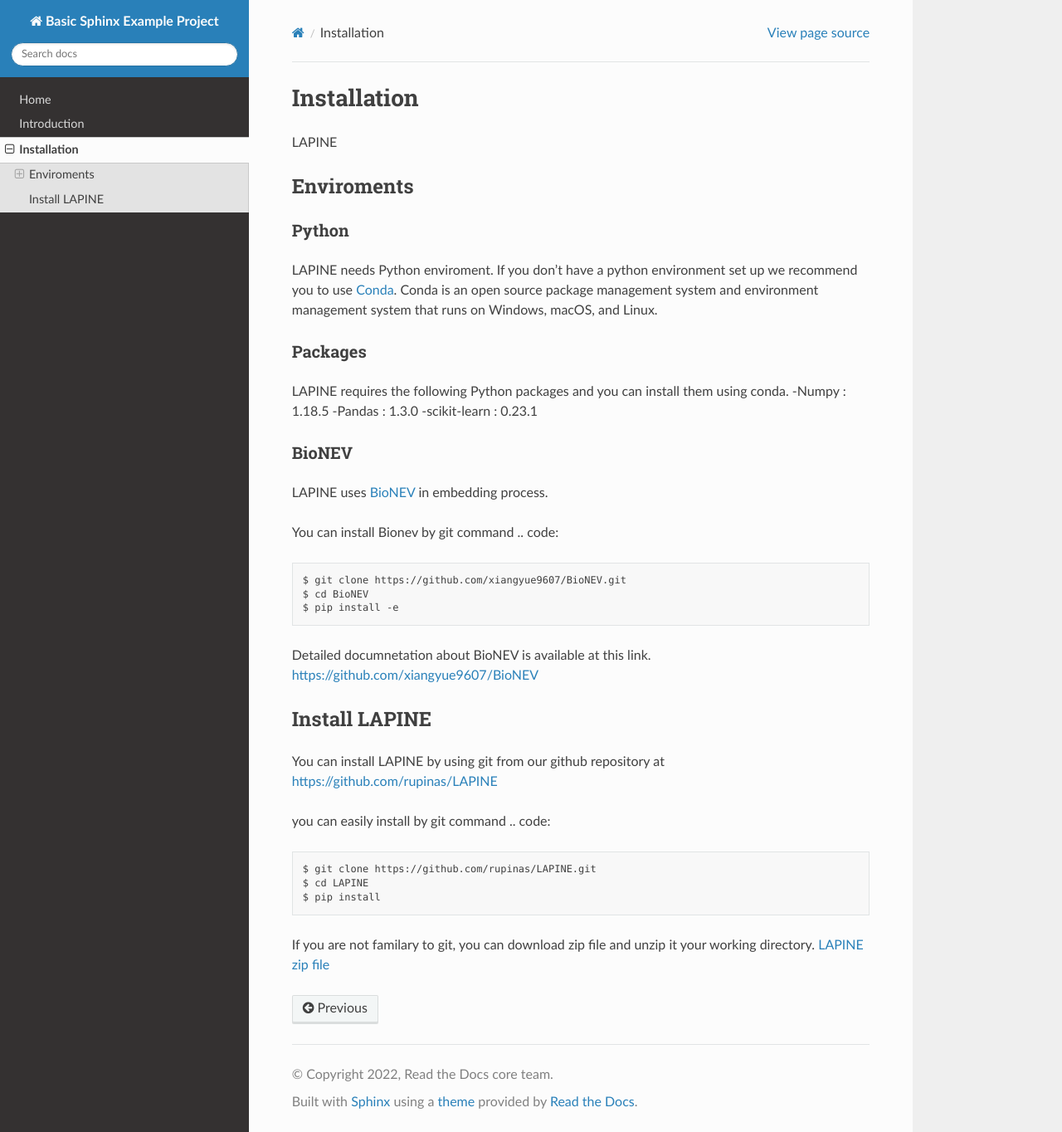
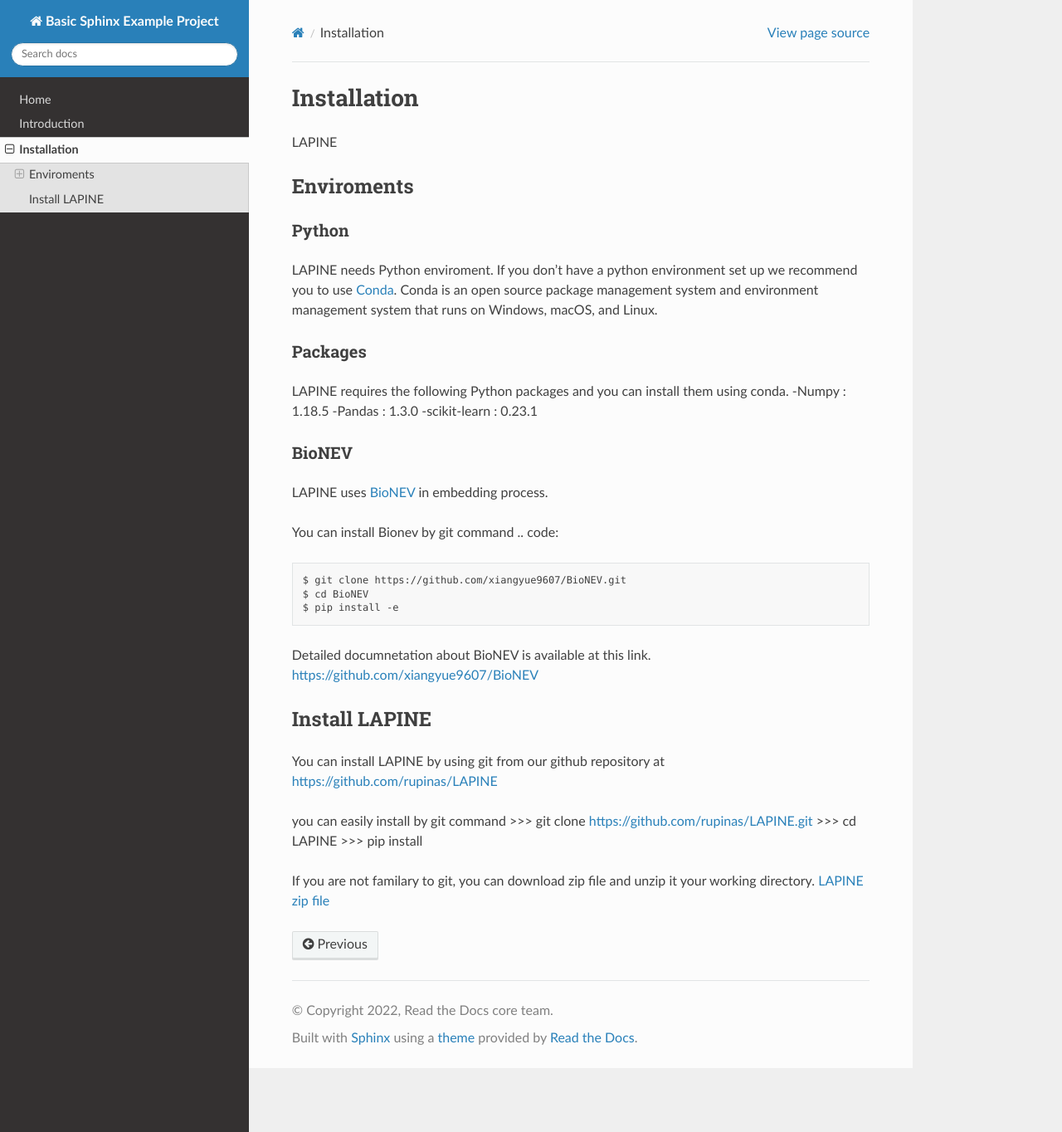
Before and after one commit to rupinas/LAPINE, a Sphinx documentation site: the page built from docs/installation.rst, in a window 1280 px wide and 1364 px high. Shown: the whole window at 83% size. Built offline with Sphinx 7.4.7 and the Read the Docs theme 2.0.0, drawn with Linux system fonts in a browser that asks for light colours; pages that are not in the unit, such as notebooks, are missing from menus.

Commit message:
Update installation.rst

```diff
--- a/docs/installation.rst
+++ b/docs/installation.rst
@@ -39,10 +39,9 @@ Install LAPINE
 You can install LAPINE by using git from our github repository at https://github.com/rupinas/LAPINE
 
 you can easily install by git command
-.. code::
-    $ git clone https://github.com/rupinas/LAPINE.git
-    $ cd LAPINE
-    $ pip install
+>>> git clone https://github.com/rupinas/LAPINE.git
+>>> cd LAPINE
+>>> pip install
 
 If you are not familary to git, you can download zip file and unzip it your working directory.
 `LAPINE zip file <https://github.com/rupinas/LAPINE/archive/refs/heads/main.zip/>`_
```
